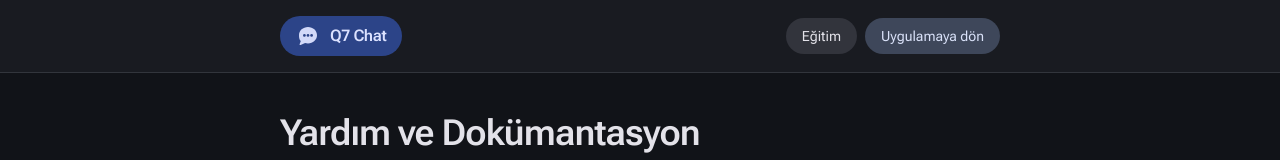
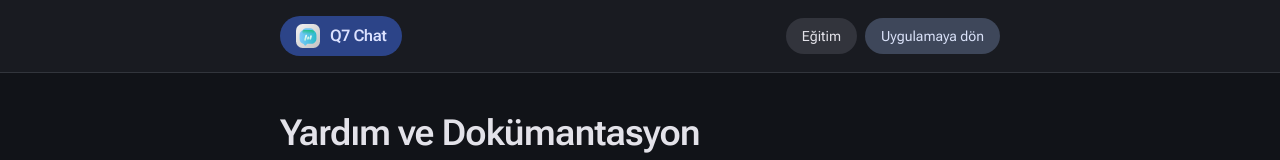
Before and after one commit to q7xk/q7-chat, a Next.js app: page /help in a window 1280 px wide. Shown: the top 160 px of the page. Built offline with nearby package versions, Linux system fonts and the light colour scheme.

Commit message:
feat(android): add configuration and build scripts
- Implement dynamic server URL loading in MainActivity
- Add helper shell scripts for Android build and environment setup
- Update Logo component source to use public SVG

```diff
--- a/components/Logo.tsx
+++ b/components/Logo.tsx
@@ -1,16 +1,22 @@
-/** Q7 Chat logo: inline speech-bubble glyph + wordmark. No external assets. */
+/** Q7 Chat logo: using public/logo.svg */
 export function LogoMark({ size = 26, className }: { size?: number; className?: string }) {
   return (
-    <svg width={size} height={size} viewBox="0 0 24 24" fill="none" aria-hidden className={className} style={{ width: size, height: size }}>
-      <path d="M12 3c5 0 9 3.6 9 8.2 0 4.6-4 8.2-9 8.2-1 0-2-.1-2.9-.4L4.6 21a.7.7 0 0 1-1-.8l1.2-3.2C3.3 15.6 3 13.5 3 11.2 3 6.6 7 3 12 3Z" fill="currentColor" opacity=".95" />
-      <circle cx="8.4" cy="11.4" r="1.35" fill="rgb(var(--pc))" /><circle cx="12" cy="11.4" r="1.35" fill="rgb(var(--pc))" /><circle cx="15.6" cy="11.4" r="1.35" fill="rgb(var(--pc))" />
-    </svg>
+    // eslint-disable-next-line @next/next/no-img-element
+    <img
+      src="/logo.svg"
+      alt="Q7 Chat"
+      width={size}
+      height={size}
+      className={className}
+      style={{ width: size, height: size, objectFit: "contain" }}
+    />
   );
 }
-export function Logo() {
+
+export function Logo({ size = 32 }: { size?: number }) {
   return (
-    <div className="inline-flex items-center gap-2.5 rounded-3xl rounded-es-md bg-pc px-4 py-2.5 text-onpc">
-      <LogoMark size={26} />
+    <div className="inline-flex items-center gap-2.5 rounded-3xl bg-panel px-4 py-2 text-ink shadow-sm border border-line/40">
+      <LogoMark size={size} />
       <span className="text-lg font-semibold tracking-tight">Q7 Chat</span>
     </div>
   );
--- a/components/Onboarding.tsx
+++ b/components/Onboarding.tsx
@@ -9,18 +9,7 @@ import { Avatar, clipShape, type M3Shape } from "./Badges";
 import { btn, field, QR } from "./Connect";
 import { cn } from "@/lib/cn";
 
-/** The opening hero: our M3 Expressive shapes taking turns, melting slowly one into the next. */
-const SHAPES: M3Shape[] = ["sunny", "clover4", "cookie9", "clover8", "cookie12"];
 
-function ShapeMorph() {
-  return (
-    <div className="relative h-20 w-20" aria-hidden>
-      {SHAPES.map((s, i) => (
-        <span key={s} className="m3-shape-morph absolute inset-0 bg-accent" style={{ ...clipShape(s), animationDelay: `${i * 2.4}s` }} />
-      ))}
-    </div>
-  );
-}
 
 /**
  * First-run setup, shown only when this browser just booted a brand-new identity:
@@ -107,7 +96,14 @@ export function Onboarding({ onAdopt }: { onAdopt?: () => void }) {
     return (
       <div className="fixed inset-0 z-50 flex flex-col items-center justify-center bg-bg px-6">
         <div className="m3-fade flex w-full max-w-md flex-col items-center gap-8 text-center">
-          <ShapeMorph />
+          {/* eslint-disable-next-line @next/next/no-img-element */}
+          <img
+            src="/logo.svg"
+            alt="Q7 Chat"
+            width={84}
+            height={84}
+            className="h-20 w-20 object-contain drop-shadow"
+          />
           <p className="text-2xl font-semibold text-ink">{t("ob.startTitle")}</p>
           <div className="grid w-full gap-3 sm:grid-cols-2">
             <button onClick={() => setStep(1)} className="m3-press flex flex-col items-center gap-2 rounded-3xl bg-sc p-6 text-center hover:brightness-110">
--- a/components/TopBar.tsx
+++ b/components/TopBar.tsx
@@ -64,8 +64,8 @@ export function TopBar({ railOpen, onRail, query, onQuery, onSection, view, goCh
       </button>
       <div className="flex items-center gap-2.5 pe-2">
         {/* eslint-disable-next-line @next/next/no-img-element */}
-        <img src="/logotr.svg" alt="" width={36} height={36} className="h-9 w-9 shrink-0" />
-        <span className="text-lg font-semibold tracking-tight text-ink">Chat</span>
+        <img src="/logo.svg" alt="Q7 Logo" width={36} height={36} className="h-9 w-9 shrink-0 object-contain" />
+        <span className="text-lg font-semibold tracking-tight text-ink">Q7 Chat</span>
       </div>
 
       {/* search across the chats */}
--- a/metadata.json
+++ b/metadata.json
@@ -2,5 +2,5 @@
   "name": "Q7 Chat",
   "description": "Private, serverless, end-to-end encrypted messaging with 72-hour message expiry.",
   "permissions": [],
-  "capabilities": ["MAJOR_CAPABILITY_SERVER_SIDE_GEMINI_API"]
+  "capabilities": []
 }
```
Also changed, not shown: 6 other files (tests, documents, lock files or other folders).
